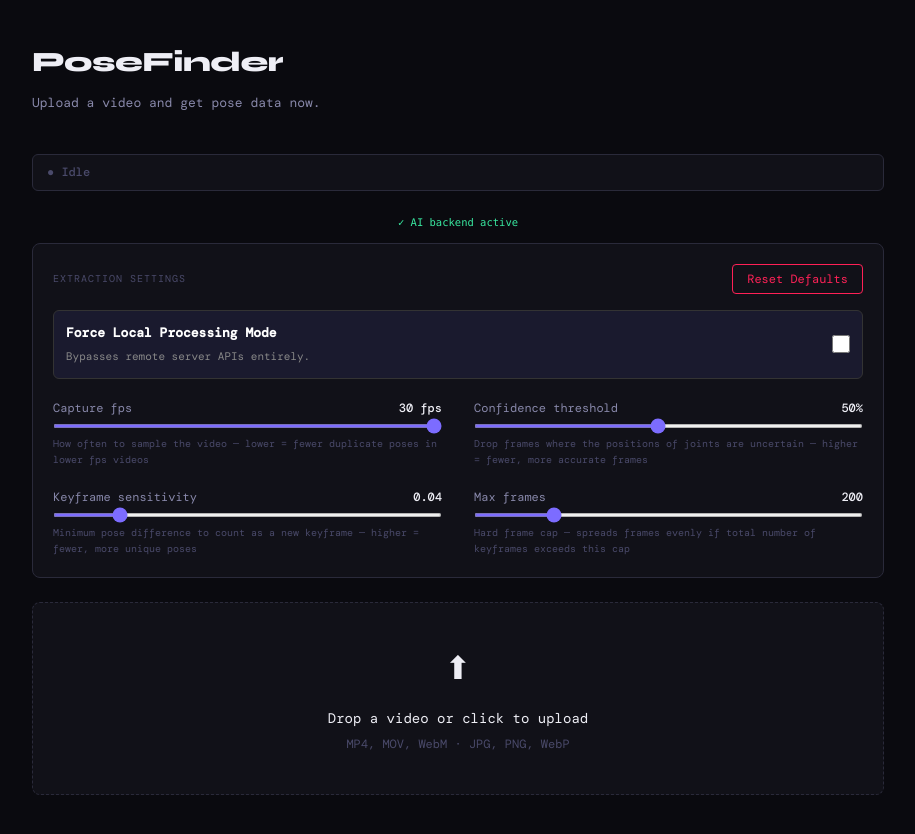
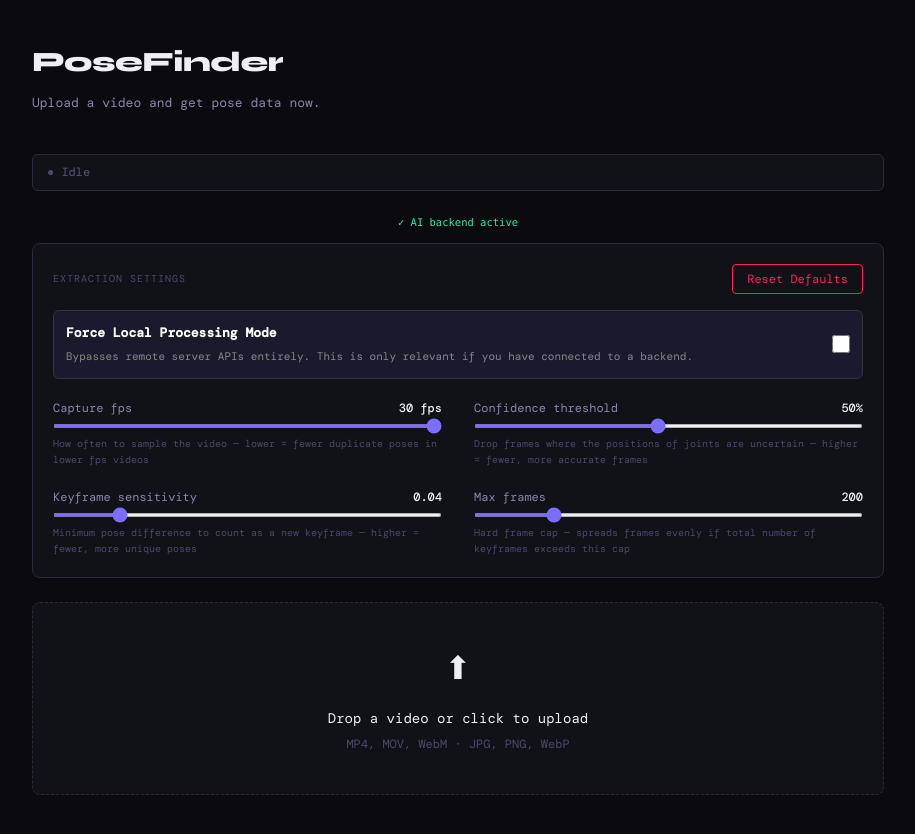
Before and after one commit to Callum-OP/Video-Pose-Finder, a React (Vite) app: page / in a window 1280 px wide. Shown: the top 834 px of the page, without its empty margins (182-1097 px from the left). Built offline with nearby package versions, Linux system fonts and the light colour scheme; no server answers; a web font is replaced by a local one.

Commit message:
Added message to page and updated README

```diff
--- a/src/App.jsx
+++ b/src/App.jsx
@@ -202,7 +202,7 @@ export default function App() {
               Force Local Processing Mode
             </span>
             <span style={{ fontSize: '11px', color: '#888' }}>
-              Bypasses remote server APIs entirely.
+              Bypasses remote server APIs entirely. This is only relevant if you have connected to a backend.
             </span>
           </div>
           <input
```
Also changed, not shown: 1 other file (tests, documents, lock files or other folders).
